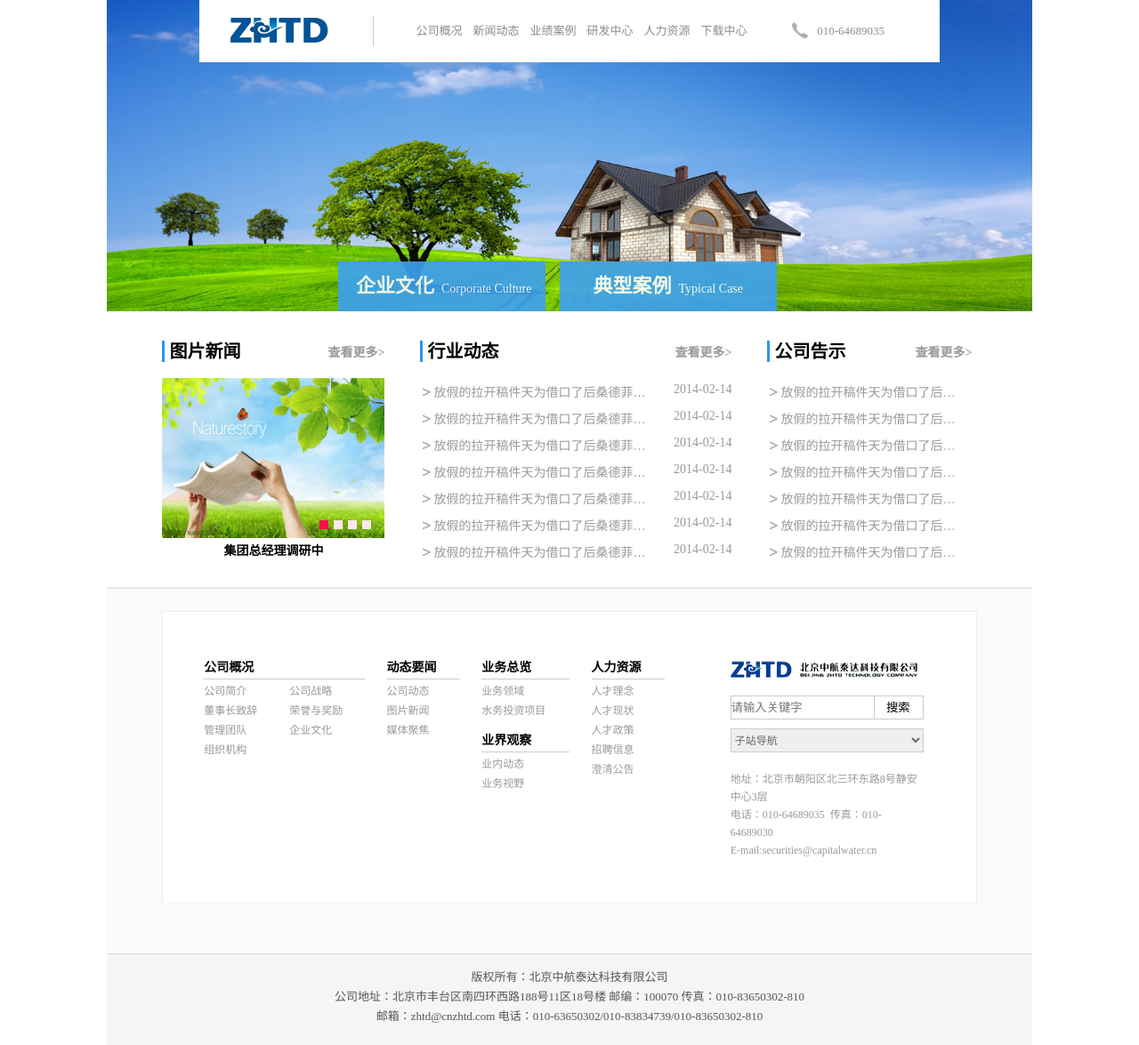
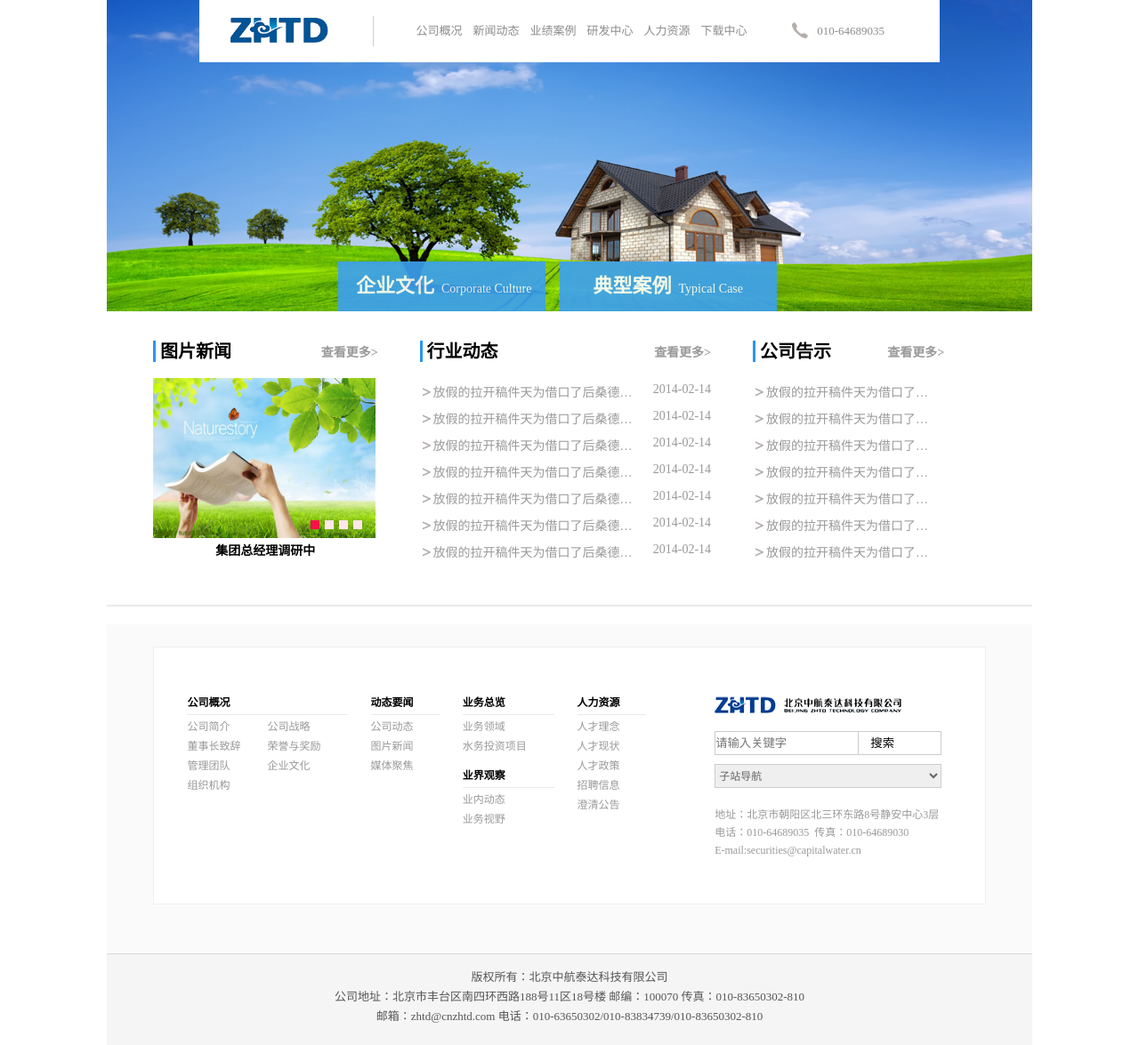
Before and after one commit to kukafei1314/zhonghang, a CodeIgniter app: page / in a window 1280 px wide. Shown: the whole page at 89% size. Run offline with CodeIgniter, Linux system fonts and the light colour scheme.

Commit message:
前端微调

```diff
--- a/application/views/main_middle.php
+++ b/application/views/main_middle.php
@@ -7,7 +7,7 @@
 					<div class="cl"></div>
 				</div>
 				<div class="title_right">
-					<a>查看更多></a>
+					<a href="<?php echo base_url('index/middle');?>">查看更多></a>
 				</div>
 				<div class="cl"></div>
 			</div>
@@ -40,7 +40,7 @@
 					<div class="cl"></div>
 				</div>
 				<div class="title_right">
-					<a>查看更多></a>
+					<a href="<?php echo base_url('index/middle');?>">查看更多></a>
 				</div>
 				<div class="cl"></div>
 			</div>
@@ -92,7 +92,7 @@
 					<div class="cl"></div>
 				</div>
 				<div class="title_right">
-					<a>查看更多></a>
+					<a href="<?php echo base_url('index/middle');?>">查看更多></a>
 				</div>
 				<div class="cl"></div>
 			</div>
--- a/static/css/home.css
+++ b/static/css/home.css
@@ -147,14 +147,14 @@ body {
 }
 #bottom_div {
 	margin-top:20px;
-	padding:25px 6% 55px 6%;
+	padding:25px 5% 55px 5%;
 	background:#fafafa;
-	border-top:#eaeaea 2px solid;
+
 }
 .main_bottom{
-	padding:50px 5% 50px 5%;
+	padding:50px 4% 50px 4%;
 	border:#efefef 1px solid;
-	font-size:14px;
+	font-size:12px;
 	background:#fff;
 }
 
@@ -168,12 +168,12 @@ body {
 
 .bottom_nav1{
 	float:left;
-	width:22%;
+	width:21%;
 }
 
 .bottom_nav2{
 	float:left;
-	width:10%;
+	width:9%;
 	margin-left:3%;
 }
 
@@ -186,13 +186,13 @@ body {
 .bottom_title{
 	font-weight:700;
 	line-height:25px;
-	border-bottom:#CCC 1px solid;
+	border-bottom:#eaeaea 1px solid;
 }
 
 .bottom_nav_left{
 	float:left;
 	font-size:12px;
-	padding-right:36px;
+	padding-right:30px;
 	padding-top:2px;
 	line-height:22px;
 }
@@ -258,7 +258,7 @@ body {
 
 .main_info{
 	padding-top:20px;
-	width:217px;
+	width:255px;
 	line-height:20px;
 	font-size:12px;
 	color:#999;
--- a/static/css/home_middle.css
+++ b/static/css/home_middle.css
@@ -1,7 +1,9 @@
 @CHARSET "UTF-8";
 #home_content {
-	width:1000px;
-	margin:0 6%;
+	width:90%;
+	padding:0 5%;
+	padding-bottom:40px;
+	border-bottom:#eaeaea 2px solid;
 }
 .cl {
 	clear:both;
@@ -14,14 +16,14 @@ li {
 	list-style-type:none;
 }
 .content_left {
-	width:25%;
+	width:27%;
 	float:left;
 }
 .content_middle {
 	width:35%;
 	float:left;
-	margin-left:4%;
-	margin-right:4%;
+	margin-left:5%;
+	margin-right:5%;
 }
 .content_right {
 	width:23%;
@@ -57,6 +59,9 @@ li {
 }
 .title_right a{
 	color:#999;
+}
+.title_right a:hover{
+	color:#555;
 }
 .news_title {
 	height:30px;
```
Also changed, not shown: application/views/nav_content.php (+16 -16 lines), static/css/nav_content.css (+5 -7 lines), static/css/navigationCss.css (+12 -7 lines), static/image/nav_hover.jpg (added).
